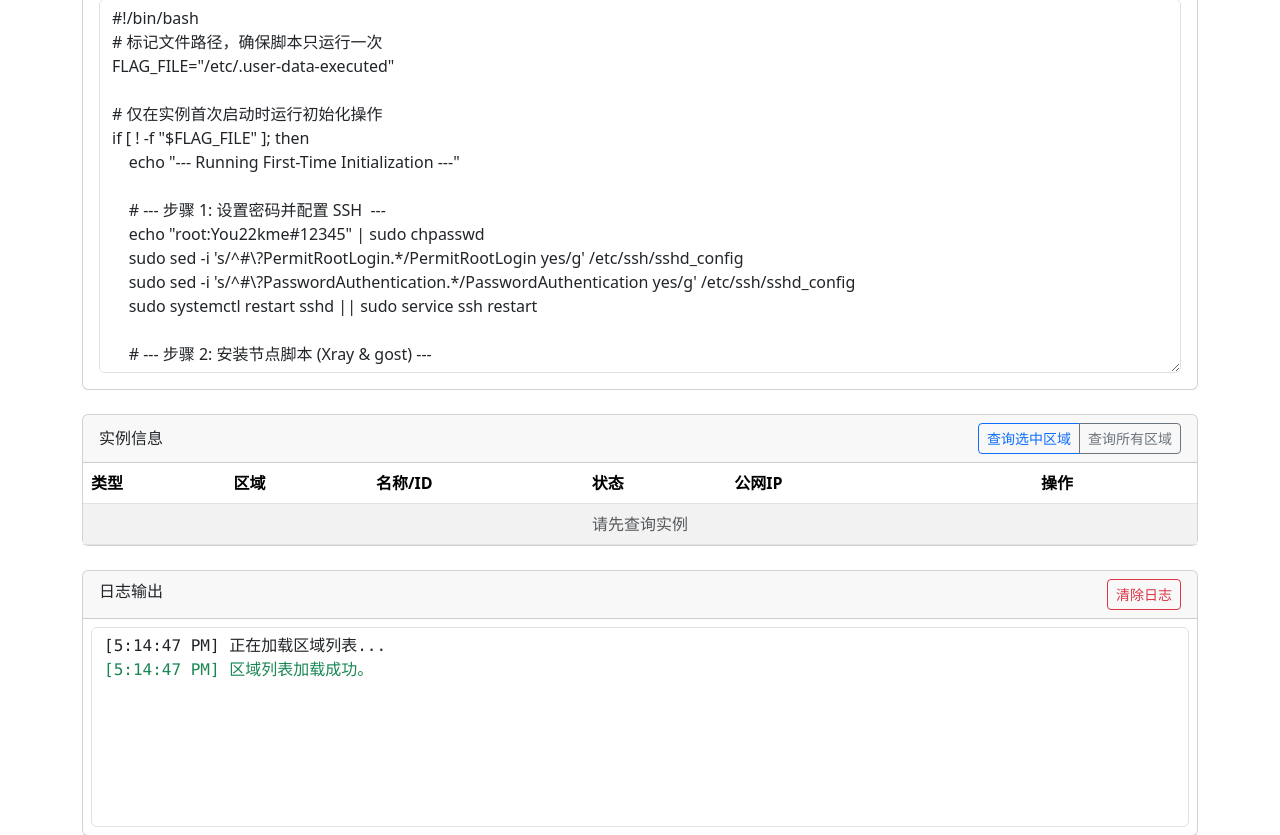
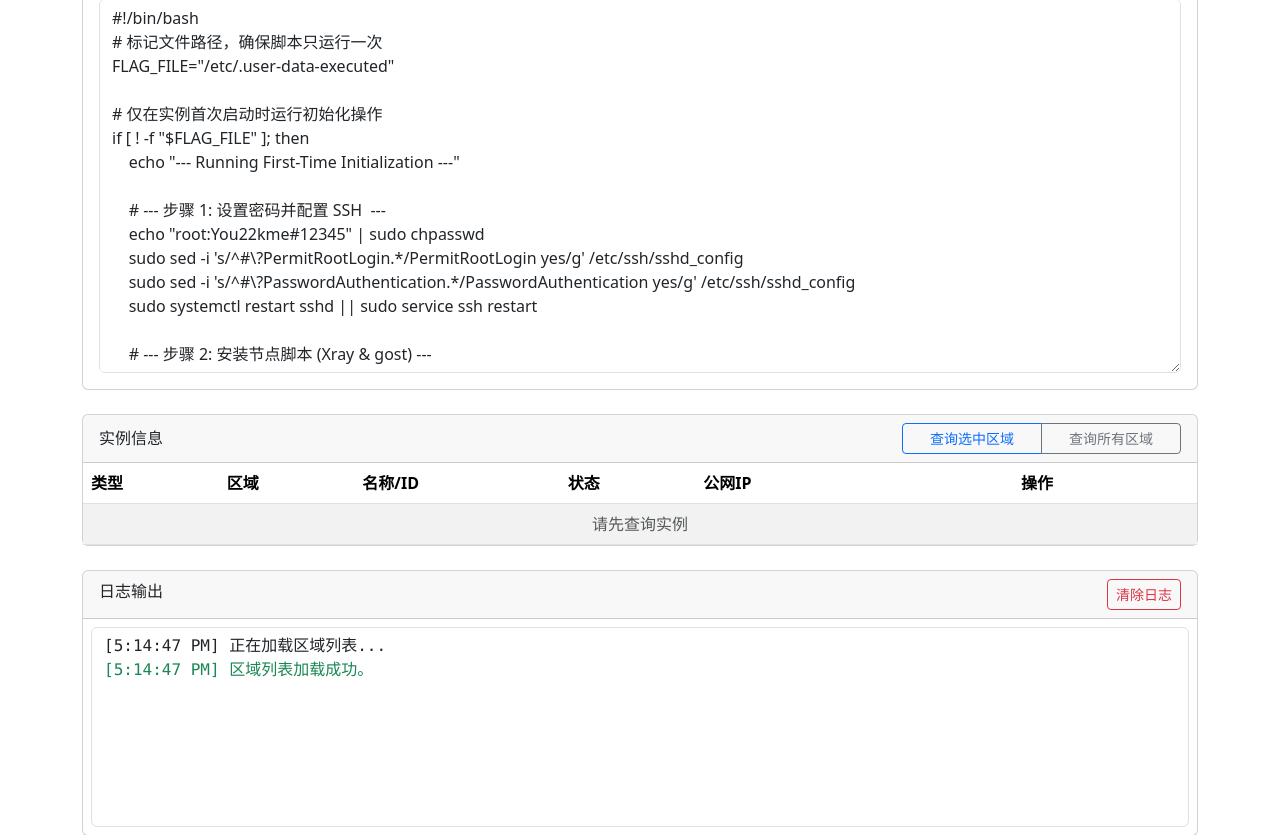
Before and after one commit to SIJULY/aws, a Flask app: page / in a window 1280 px wide. Shown: the part 535-1370 px from the top of the page. Run offline with Flask 3, Linux system fonts and the light colour scheme; the visitor is signed in with stand-in values (Sample User, id 1); data that the repository does not hold is empty.

Commit message:
Update index.html

```diff
--- a/templates/index.html
+++ b/templates/index.html
@@ -76,8 +76,8 @@ fi
             <div class="card-header d-flex justify-content-between align-items-center">
                 <span>实例信息</span>
                 <div class="btn-group">
-                    <button id="querySelectedRegionBtn" class="btn btn-sm btn-outline-primary" disabled>查询选中区域</button>
-                    <button id="queryAllRegionsBtn" class="btn btn-sm btn-outline-secondary" disabled>查询所有区域</button>
+                    <button id="querySelectedRegionBtn" class="btn btn-sm btn-outline-primary" style="width: 140px;" disabled>查询选中区域</button>
+                    <button id="queryAllRegionsBtn" class="btn btn-sm btn-outline-secondary" style="width: 140px;" disabled>查询所有区域</button>
                 </div>
             </div>
             <div class="card-body p-0">
@@ -90,7 +90,7 @@ fi
                                 <th>名称/ID</th>
                                 <th>状态</th>
                                 <th>公网IP</th>
-                                <th class="text-center" style="width: 280px;">操作</th>
+                                <th class="text-center" style="width: 320px;">操作</th>
                             </tr>
                         </thead>
                         <tbody id="instanceList">
```
